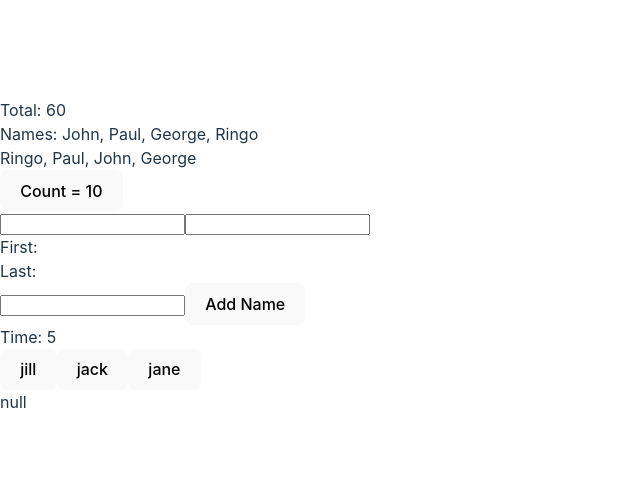
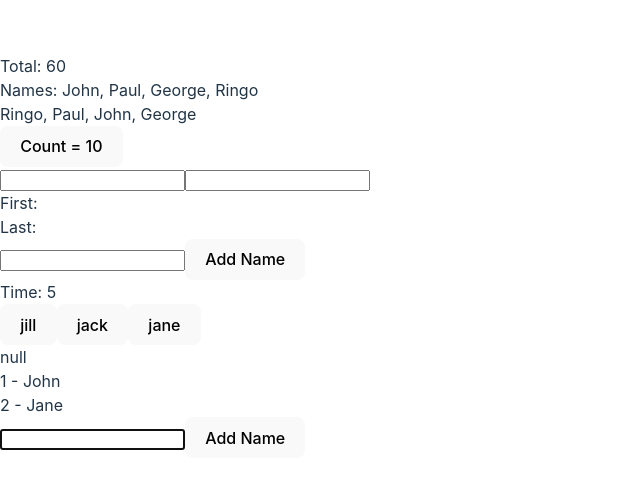
Before and after one commit to giannativo/react-practice, a React (Vite) app: page / in a window 1280 px wide. Shown: the part 144-632 px from the top of the page, without its empty margins (0-640 px from the left). Built offline with nearby package versions, Linux system fonts and the light colour scheme.

Commit message:
Adding useRef practice

```diff
--- a/src/App.tsx
+++ b/src/App.tsx
@@ -3,6 +3,7 @@ import { UserForm, NameList } from "./examples/UseReducer";
 import { PracticeUseMemo } from "./examples/UseMemo";
 import { PracticeUseCallback } from "./examples/UseCallback";
 import { UseEffectPractice } from "./examples/UseEffect";
+import { PracticeUseRef } from "./examples/UseRef";
 
 
 function App() {
@@ -14,6 +15,7 @@ function App() {
       <UserForm/>
       <NameList/>
       <UseEffectPractice/>
+      <PracticeUseRef/>
     </div>
   )
 }
--- /dev/null
+++ b/src/examples/UseRef.tsx
@@ -0,0 +1,40 @@
+import { useRef, useEffect, useState } from "react";
+
+export function PracticeUseRef() {
+  const inputRef = useRef(document.createElement("input"));
+
+  useEffect(() => {
+    inputRef.current.focus();
+  }, []);
+
+  const idRef = useRef(1);
+  const [names, setNames] = useState([
+    { id: idRef.current++, name: "John" },
+    { id: idRef.current++, name: "Jane" },
+  ]);
+
+  const onAddName = () => {
+    setNames([
+      ...names,
+      {
+        id: idRef.current++,
+        name: inputRef.current.value,
+      },
+    ]);
+    inputRef.current.value = "";
+  };
+
+  return (
+    <div>
+      <div>
+        {names.map((name) => (
+          <div key={name.name}>
+            {name.id} - {name.name}
+          </div>
+        ))}
+      </div>
+      <input type="text" ref={inputRef} />
+      <button onClick={onAddName}>Add Name</button>
+    </div>
+  );
+}
```
